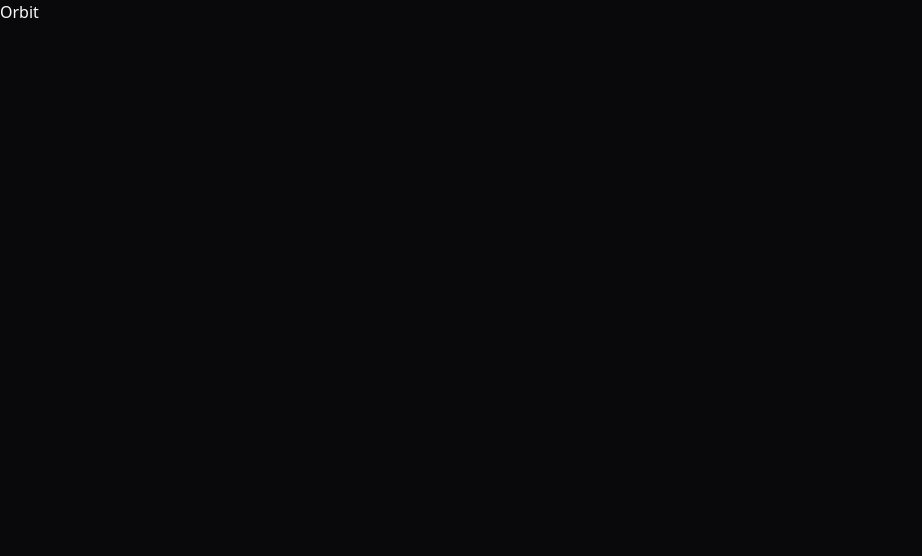
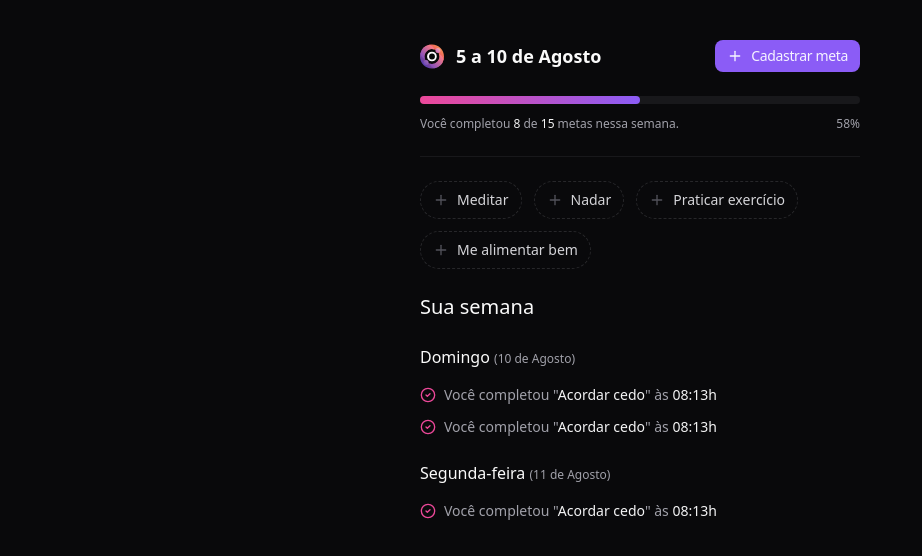
Before and after one commit to gomessgbr/web-goals, a React (Vite) app: page / in a window 1280 px wide. Shown: the top 556 px of the page, without its empty margins (0-922 px from the left). Built offline with nearby package versions, Linux system fonts and the light colour scheme.

Commit message:
refactor: app

```diff
--- a/src/app.tsx
+++ b/src/app.tsx
@@ -1,7 +1,15 @@
+import { CreateGoal } from './components/create-goal'
+import { Summary } from './components/summary'
+import { Dialog } from './components/ui/dialog'
+// import { EmptyGoals } from './components/empty-goals'
+
 export function App() {
   return (
-    <>
-      <h1>Orbit</h1>
-    </>
+    <Dialog>
+      {/* <EmptyGoals /> */}
+      <Summary />
+
+      <CreateGoal />
+    </Dialog>
   )
 }
```
